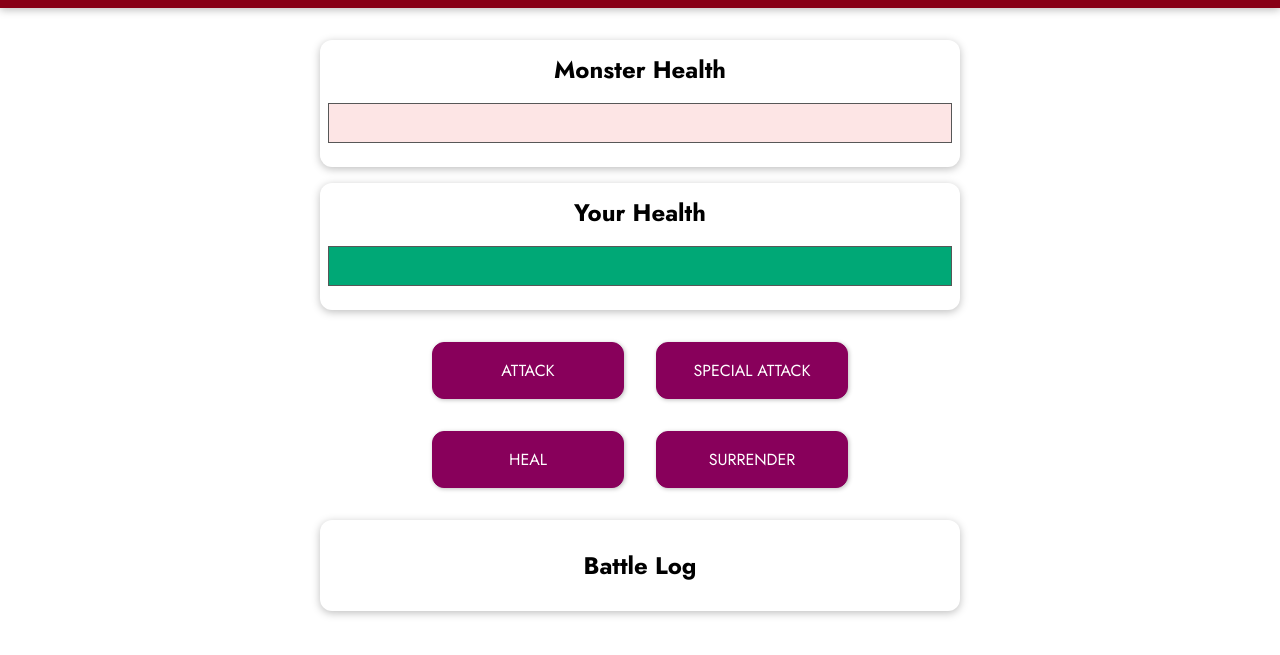
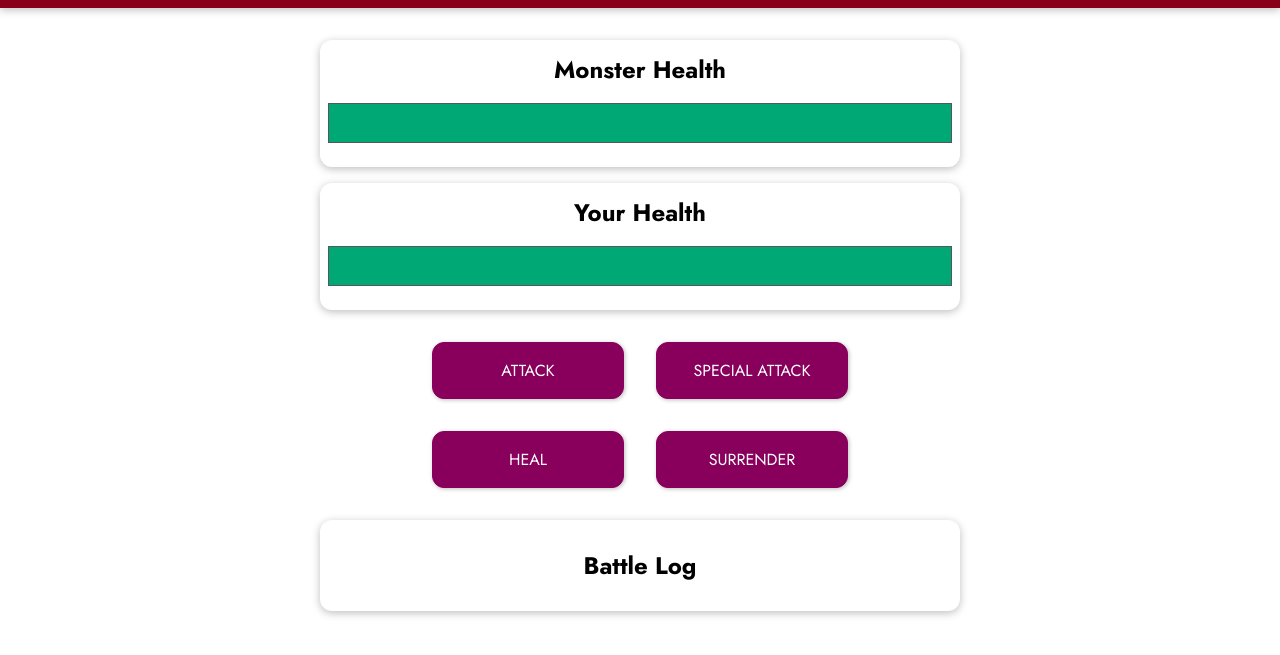
Before and after one commit to M0rrowyn/moster-slayer-game, a plain HTML site: page index.html in a window 1280 px wide. Shown: the part 97-752 px from the top of the page. Drawn offline with nearby package versions, Linux system fonts and the light colour scheme.

Commit message:
Update index.html

```diff
--- a/index.html
+++ b/index.html
@@ -21,7 +21,7 @@
       <section id="monster" class="container">
         <h2>Monster Health</h2>
         <div class="healthbar">
-          <div class="heaalthbar__value"></div>
+          <div class="healthbar__value"></div>
         </div>
       </section>
       <section id="player" class="container">
```
